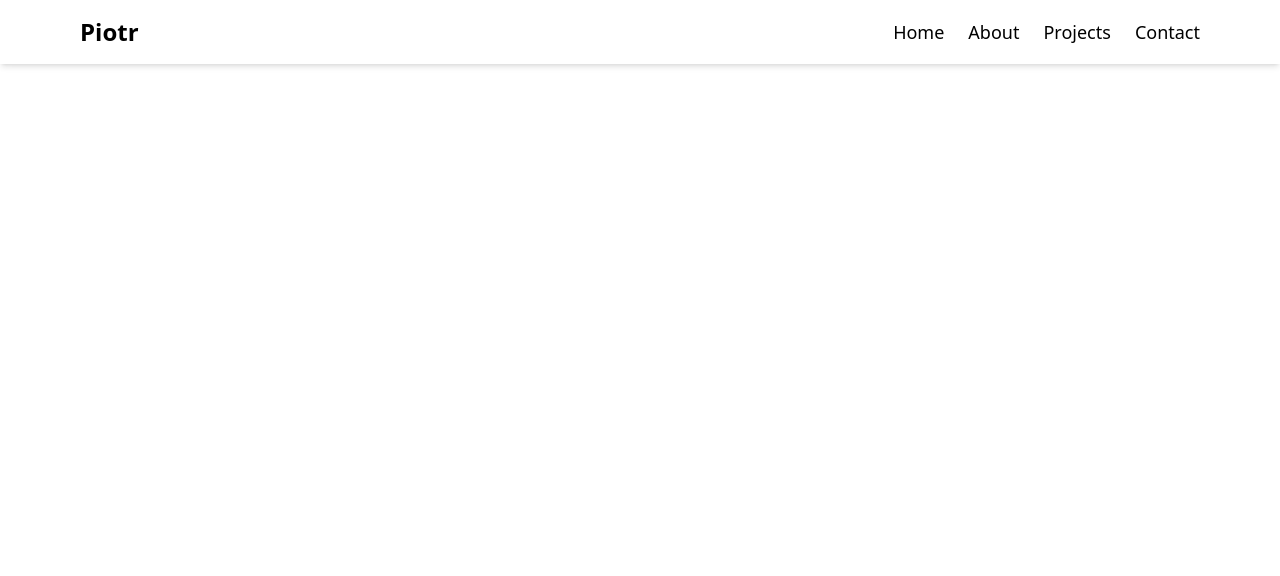
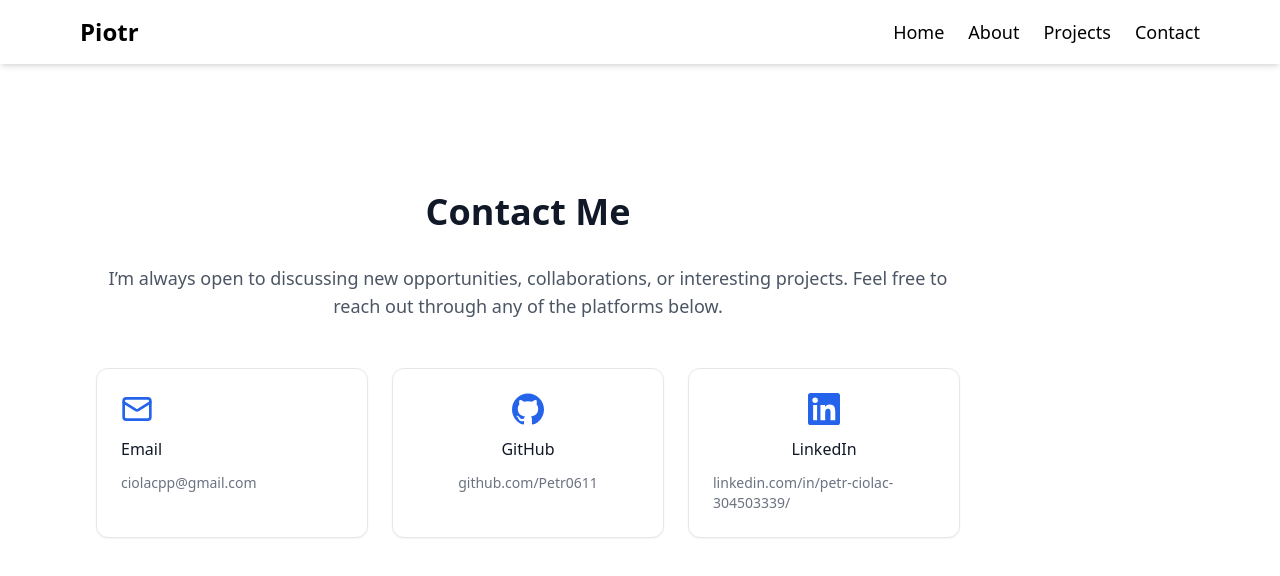
Before and after one commit to Petr0611/my-portfolio, a React (Vite) app: page /contact in a window 1280 px wide. Shown: the top 576 px of the page. Built offline with nearby package versions, Linux system fonts and the light colour scheme.

Commit message:
contact page

```diff
--- a/package.json
+++ b/package.json
@@ -12,6 +12,7 @@
   "dependencies": {
     "@types/react-router-dom": "^5.3.3",
     "framer-motion": "^12.26.2",
+    "lucide-react": "^0.562.0",
     "react": "^19.2.0",
     "react-dom": "^19.2.0",
     "react-router-dom": "^7.12.0",
--- a/src/App.tsx
+++ b/src/App.tsx
@@ -4,7 +4,7 @@ import Header from "./components/Header";
 import Home from "./pages/Home";
 import About from "./pages/About";
 import Projects from "./pages/Projects";
-// import Contact from "./pages/Contact";
+import Contact from "./pages/Contact";
 
 function App() {
   return (
@@ -16,7 +16,7 @@ function App() {
           <Route path="/" element={<Home />} />
           <Route path="/about" element={<About />} />
           <Route path="/projects" element={<Projects />} />
-          {/* <Route path="/contact" element={<Contact />} /> */}
+          <Route path="/contact" element={<Contact />} />
         </Routes>
       </main>
     </BrowserRouter>
--- a/src/pages/Contact.tsx
+++ b/src/pages/Contact.tsx
@@ -0,0 +1,121 @@
+import { motion } from "framer-motion";
+import { Mail } from "lucide-react";
+
+function Contact() {
+  return (
+    <section id="contact" className="max-w-4xl mx=auto px-4 py-24">
+      <motion.h2
+        className="text-4xl font-bold text-center text-gray-900 mb-8"
+        initial={{ opacity: 0, y: 20 }}
+        whileInView={{ opacity: 1, y: 0 }}
+        transition={{ duration: 0.6 }}
+        viewport={{ once: true }}
+      >
+        Contact Me
+      </motion.h2>
+
+      <motion.p
+        className="text-center text-gray-600 text-lg max-w 2xl mx-auto mb-12"
+        initial={{ opacity: 0 }}
+        whileInView={{ opacity: 1 }}
+        transition={{ duration: 0.6, delay: 0.2 }}
+        viewport={{ once: true }}
+      >
+        I’m always open to discussing new opportunities, collaborations, or
+        interesting projects. Feel free to reach out through any of the
+        platforms below.
+      </motion.p>
+
+      <div className="grid grid-cols-1 sm:grid-cols-3 gap-6">
+        {/* Email */}
+        <motion.a
+          href="mailto:ciolacpp@gmail.com"
+          className="p-6 bg-white border border-gray-200 rounded-xl shadow-sm hover:shadow-md transition flex flex-col align-items-center gap-3"
+          initial={{ opacity: 0, y: 30 }}
+          whileInView={{ opacity: 1, y: 0 }}
+          transition={{ duration: 0.6, delay: 0.1 }}
+          viewport={{ once: true }}
+        >
+          <Mail className="w-8 h-8 text-blue-600" />
+          <span className="text-gray-900 font-medium">Email</span>
+          <span className="text-gray-500 text-sm">ciolacpp@gmail.com</span>
+        </motion.a>
+
+        {/* GitHub */}
+        <motion.a
+          href="https://github.com/Petr0611"
+          target="_blank"
+          className="p-6 bg-white border border-gray-200 rounded-xl shadow-sm hover:shadow-md transition flex flex-col items-center gap-3"
+          initial={{ opacity: 0, y: 30 }}
+          whileInView={{ opacity: 1, y: 0 }}
+          transition={{ duration: 0.6, delay: 0.2 }}
+          viewport={{ once: true }}
+        >
+          <svg
+            className="w-8 h-8 text-blue-600 fill-current"
+            role="img"
+            viewBox="0 0 24 24"
+            xmlns="http://www.w3.org/2000/svg"
+          >
+            <title>GitHub</title>
+            <path
+              d="M12 .297c-6.63 0-12 5.373-12 12 0 5.303
+                 3.438 9.8 8.205 11.387.6.113.82-.258.82-.577
+                 0-.285-.01-1.04-.015-2.04-3.338.724-4.042-1.61-4.042-1.61
+                 -.546-1.387-1.333-1.757-1.333-1.757-1.089-.744.084-.729.084-.729
+                 1.205.084 1.84 1.237 1.84 1.237 1.07 1.834 2.807 1.304
+                 3.492.997.108-.776.418-1.305.762-1.604-2.665-.3-5.466-1.334-5.466-5.93
+                 0-1.31.468-2.38 1.235-3.22-.135-.303-.54-1.523.105-3.176
+                 0 0 1.005-.322 3.3 1.23a11.52 11.52 0 0 1 3.003-.404
+                 c1.02.005 2.045.138 3.003.404 2.28-1.552 3.285-1.23
+                 3.285-1.23.645 1.653.24 2.873.12 3.176.765.84
+                 1.23 1.91 1.23 3.22 0 4.61-2.805 5.625-5.475 5.92
+                 .43.372.81 1.102.81 2.222 0 1.606-.015 2.896-.015 3.286
+                 0 .315.21.69.825.57C20.565 22.092 24 17.592 24 12.297
+                 c0-6.627-5.373-12-12-12"
+            />
+          </svg>
+
+          <span className="text-gray-900 font-medium">GitHub</span>
+          <span className="text-gray-500 text-sm">github.com/Petr0611</span>
+        </motion.a>
+
+        {/* LinkedIn */}
+        <motion.a
+          href="https://www.linkedin.com/in/petr-ciolac-304503339/"
+          target="_blank"
+          className="p-6 bg-white border border-gray-200 rounded-xl shadow-sm hover:shadow-md transition flex flex-col items-center gap-3"
+          initial={{ opacity: 0, y: 30 }}
+          whileInView={{ opacity: 1, y: 0 }}
+          transition={{ duration: 0.6, delay: 0.3 }}
+          viewport={{ once: true }}
+        >
+          <svg
+            className="w-8 h-8 text-blue-600 fill-current"
+            role="img"
+            viewBox="0 0 24 24"
+            xmlns="http://www.w3.org/2000/svg"
+          >
+            <title>LinkedIn</title>
+            <path
+              d="M20.447 20.452h-3.554v-5.569c0-1.328-.027-3.037-1.852-3.037
+                -1.853 0-2.136 1.445-2.136 2.939v5.667H9.351V9h3.414v1.561h.049
+                 c.476-.9 1.637-1.852 3.368-1.852 3.598 0 4.266 2.37 4.266 5.455v6.288zM5.337
+                 7.433a2.062 2.062 0 1 1 0-4.124 2.062 2.062 0 0 1 0 4.124zM6.814
+                20.452H3.861V9h2.953v11.452zM22.225 0H1.771C.792 0 0 .774 0
+                1.729v20.542C0 23.227.792 24 1.771 24h20.451C23.2 24 24
+                23.227 24 22.271V1.729C24 .774 23.2 0 22.225 0z"
+            />
+          </svg>
+
+          <span className="text-gray-900 font-medium">LinkedIn</span>
+          <span className="text-gray-500 text-sm">
+            linkedin.com/in/petr-ciolac-304503339/
+          </span>
+        </motion.a>
+      </div>
+    </section>
+  );
+}
+
+export default Contact;
```
Also changed, not shown: 1 other file (tests, documents, lock files or other folders).
